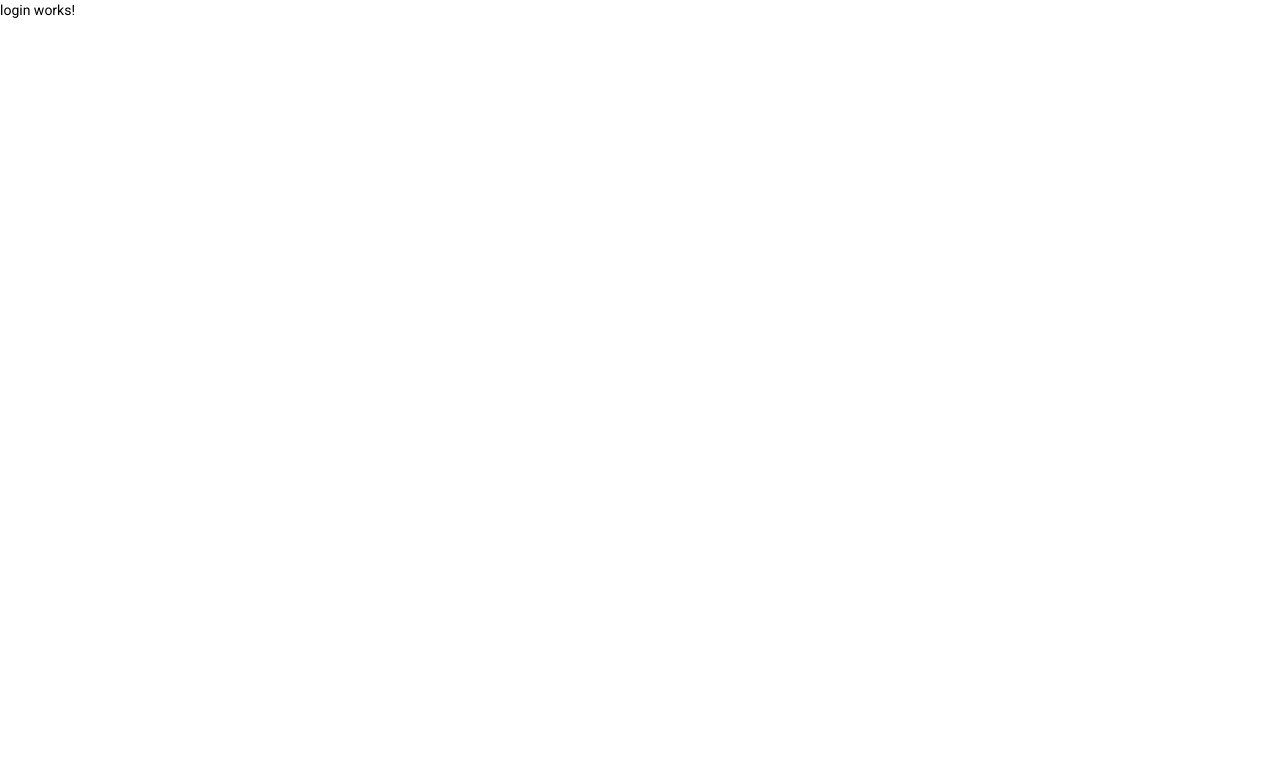
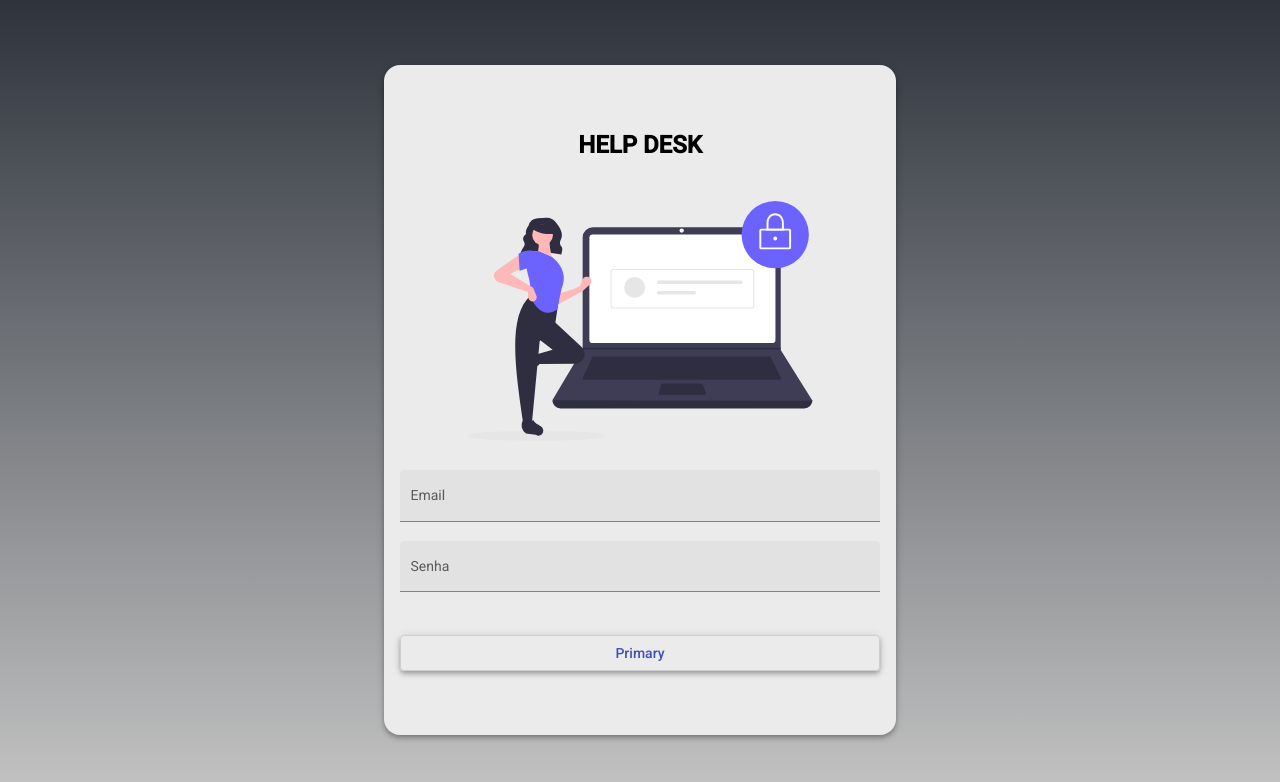
Before and after one commit to HelioAnacronista/helpdesk-frontend, an Angular app: page /login in a window 1280 px wide. Shown: the top 782 px of the page. Built offline with nearby package versions, Linux system fonts and the light colour scheme.

Commit message:
html e css de login

```diff
--- a/src/app/components/login/login.component.css
+++ b/src/app/components/login/login.component.css
@@ -0,0 +1,39 @@
+.container {
+    height: 100%;
+    background: linear-gradient(180deg, rgba(2,0,36,1) 0%, rgb(46, 51, 60) 0%, rgb(196, 196, 196) 100%);
+    display: flex;
+    align-items: center;
+    justify-content: center;
+ }
+
+ .form {
+    width: 30rem;
+    margin: auto;
+    background-color: rgb(235, 235, 235);
+    padding: 4rem 1rem;
+    border-radius: 1rem;
+ }
+
+ h1 {
+    width: 100%;
+    text-align: center;
+
+ }
+
+ img {
+    height: 15rem;
+    width: 100%;
+    margin: 1.5rem auto 1.5rem auto;
+ }
+
+ .full-width {
+    width: 100%;
+ }
+
+ button {
+    margin-top: 1.5rem;
+ }
+
+ mat-icon {
+    opacity: .6;
+ }
--- a/src/app/components/login/login.component.html
+++ b/src/app/components/login/login.component.html
@@ -1 +1,23 @@
-<p>login works!</p>
+<div class="container">
+    <form class="form mat-elevation-z4">
+
+        <h1><strong>HELP DESK</strong></h1>
+
+        <img src="assets/img/login-image.svg" alt="img de login help-desk">
+
+        <!--Input de Username -->
+        <mat-form-field class="full-width" appearance="fill">
+          <mat-label>Email</mat-label>
+          <input matInput placeholder="Ex. Fulano@mail.com" >
+        </mat-form-field>
+
+        <!--Input de password-->
+        <mat-form-field class="full-width" appearance="fill">
+            <mat-label>Senha</mat-label>
+            <input type="password" matInput placeholder="Ex. 123">
+          </mat-form-field>
+
+        <button  class="full-width mat-elevation-z4" mat-stroked-button color="primary">Primary</button>
+
+      </form>
+</div>
```
